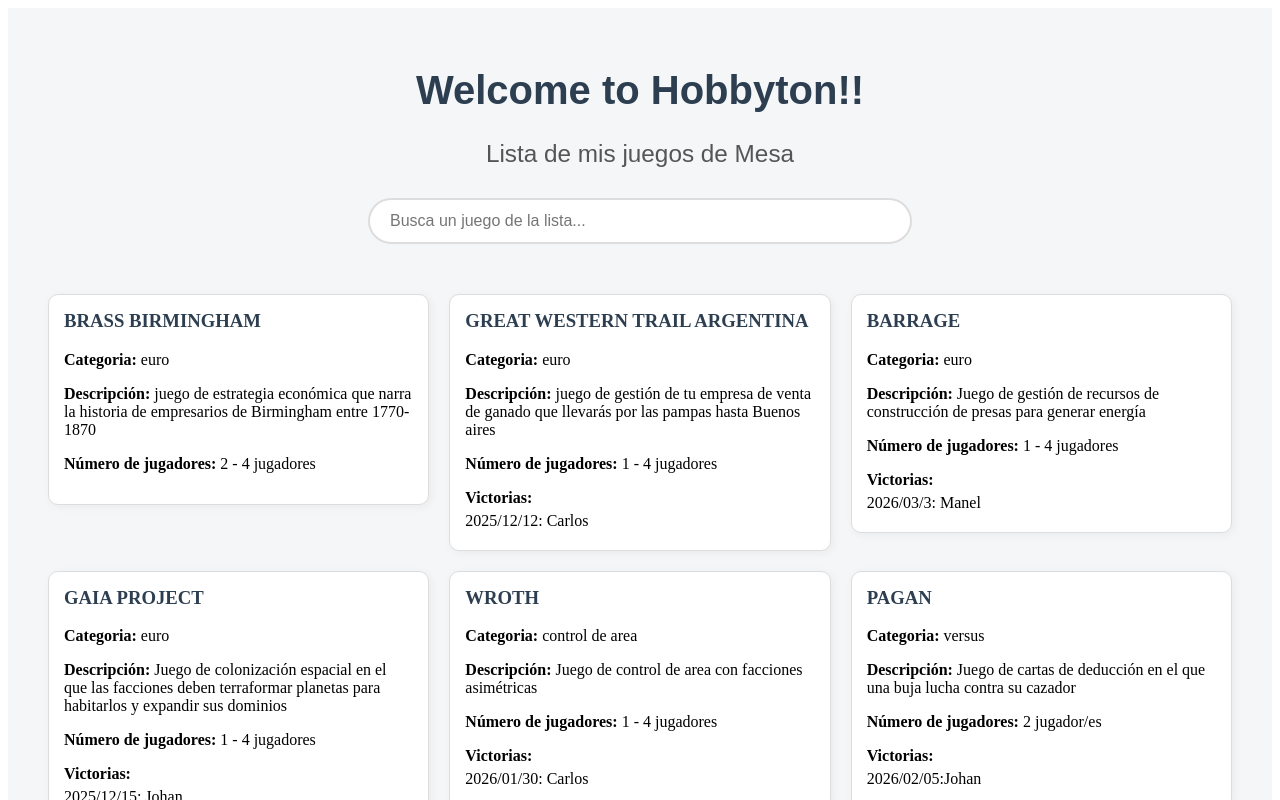
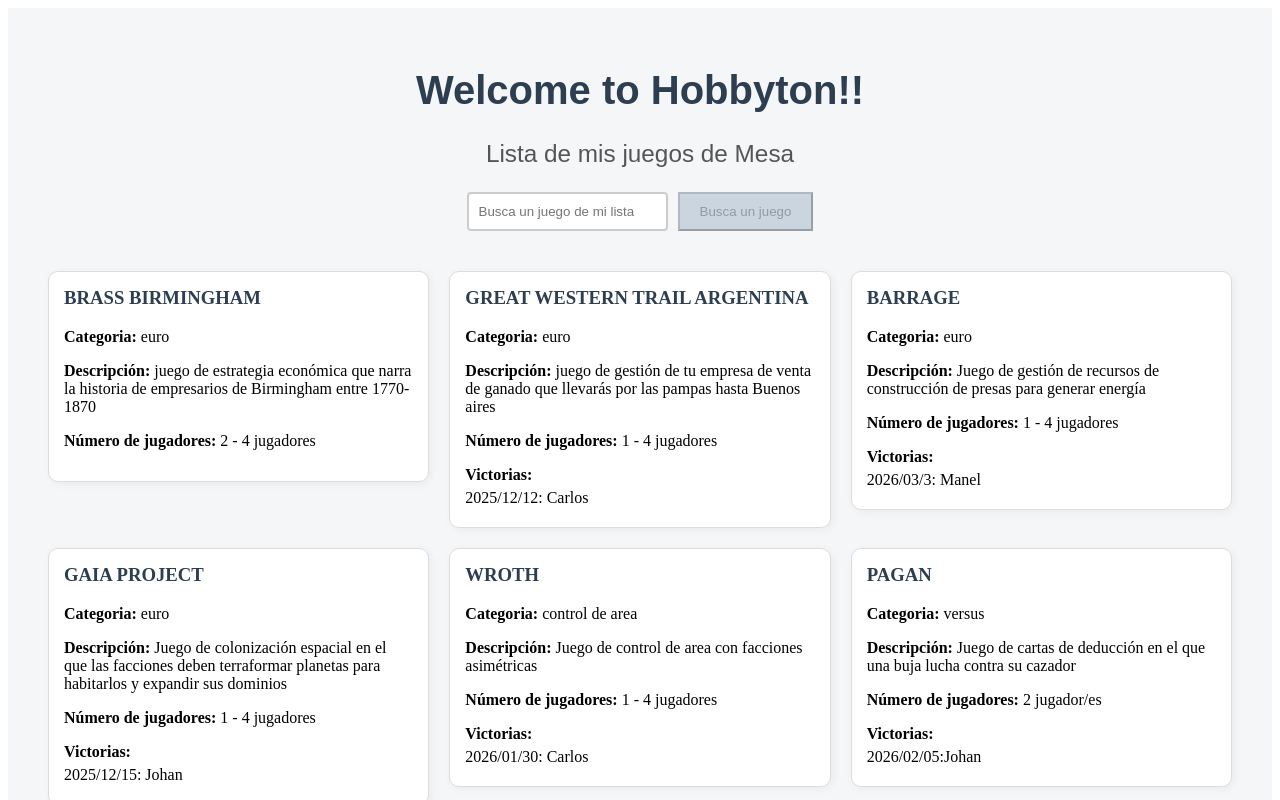
Before and after one commit to rexmurphy/ioc-angular-hobbyton-johan, an Angular app: page / in a window 1280 px wide. Shown: the top 800 px of the page. Built offline with nearby package versions, Linux system fonts and the light colour scheme.

Commit message:
feat ex4: implement search form with ngModel validation and real-time filtering

```diff
--- a/src/app/components/barra-cerca/barra-cerca.component.html
+++ b/src/app/components/barra-cerca/barra-cerca.component.html
@@ -1,9 +1,20 @@
-<div class="search-container">
-  <input
+<form #searchForm="ngForm" (ngSubmit)="onSearch()" novalidate>
+  <div class="search-group">
+    <input
     type="text"
-    #txtSearch
-    (input)="onSearch(txtSearch.value)"
-    placeholder="Busca un juego de la lista..."
-    class="search-input"
-  >
-</div>
+    name="search"
+    [(ngModel)]="searchTerm"
+    required
+    minlength="3"
+    #searchModel="ngModel"
+    placeholder="Busca un juego de mi lista"
+    (input)="onSearch()"
+    >
+
+    <div *ngIf="searchModel.invalid && (searchModel.dirty || searchModel.touched)" class="error-msg">
+      <small *ngIf="searchModel.errors?.['minlength']">Introduce al menos tres letras</small>
+      <small *ngIf="searchModel.errors?.['required']">El campo no puede estar vacío</small>
+    </div>
+    <button type="submit" [disabled]="searchForm.invalid">Busca un juego</button>
+  </div>
+</form>
--- a/src/app/components/barra-cerca/barra-cerca.component.scss
+++ b/src/app/components/barra-cerca/barra-cerca.component.scss
@@ -1,21 +1,36 @@
-.search-container {
-  display: flex;
-  justify-content: center;
-  margin: 30px 0;
-}
+.search-group {
+  margin: 20px;
+  text-align: center;
 
-.search-input {
-  width: 100%;
-  max-width: 500px;
-  padding: 12px 20px;
-  font-size: 1rem;
-  border: 2px solid #ddd;
-  border-radius: 25px;
-  outline: none;
-  transition: border-color 0.3s;
+  input {
+    padding: 10px;
+    border: 2px solid #ccc;
+    border-radius: 4px;
 
-  &:focus {
-    border-color: #3498db;
-    box-shadow: 0 0 8px rgba(52, 152, 219, 0.2);
+
+    &.ng-invalid.ng-touched {
+      border-color: #e53e3e;
+    }
+
+
+    &.ng-valid.ng-touched {
+      border-color: #38a169;
+    }
+  }
+
+  .error-msg {
+    color: #e53e3e;
+    display: block;
+    margin-top: 5px;
+  }
+
+  button {
+    margin-left: 10px;
+    padding: 10px 20px;
+
+    &:disabled {
+      background-color: #cbd5e0;
+      cursor: not-allowed;
+    }
   }
 }
--- a/src/app/components/barra-cerca/barra-cerca.component.ts
+++ b/src/app/components/barra-cerca/barra-cerca.component.ts
@@ -1,17 +1,20 @@
+import { CommonModule } from '@angular/common';
 import { Component, Output, EventEmitter } from '@angular/core';
+import { FormsModule } from '@angular/forms';
 
 @Component({
   selector: 'app-barra-cerca',
   standalone: true,
-  imports: [],
+  imports: [FormsModule,CommonModule],
   templateUrl: './barra-cerca.component.html',
   styleUrl: './barra-cerca.component.scss'
 })
 export class BarraCercaComponent {
+  searchTerm: string="";
   @Output() searchEvent =new EventEmitter<string>();
 
-  onSearch(value: string){
-    this.searchEvent.emit(value);
+  onSearch(){
+    this.searchEvent.emit(this.searchTerm);
 
   }
 }
```
